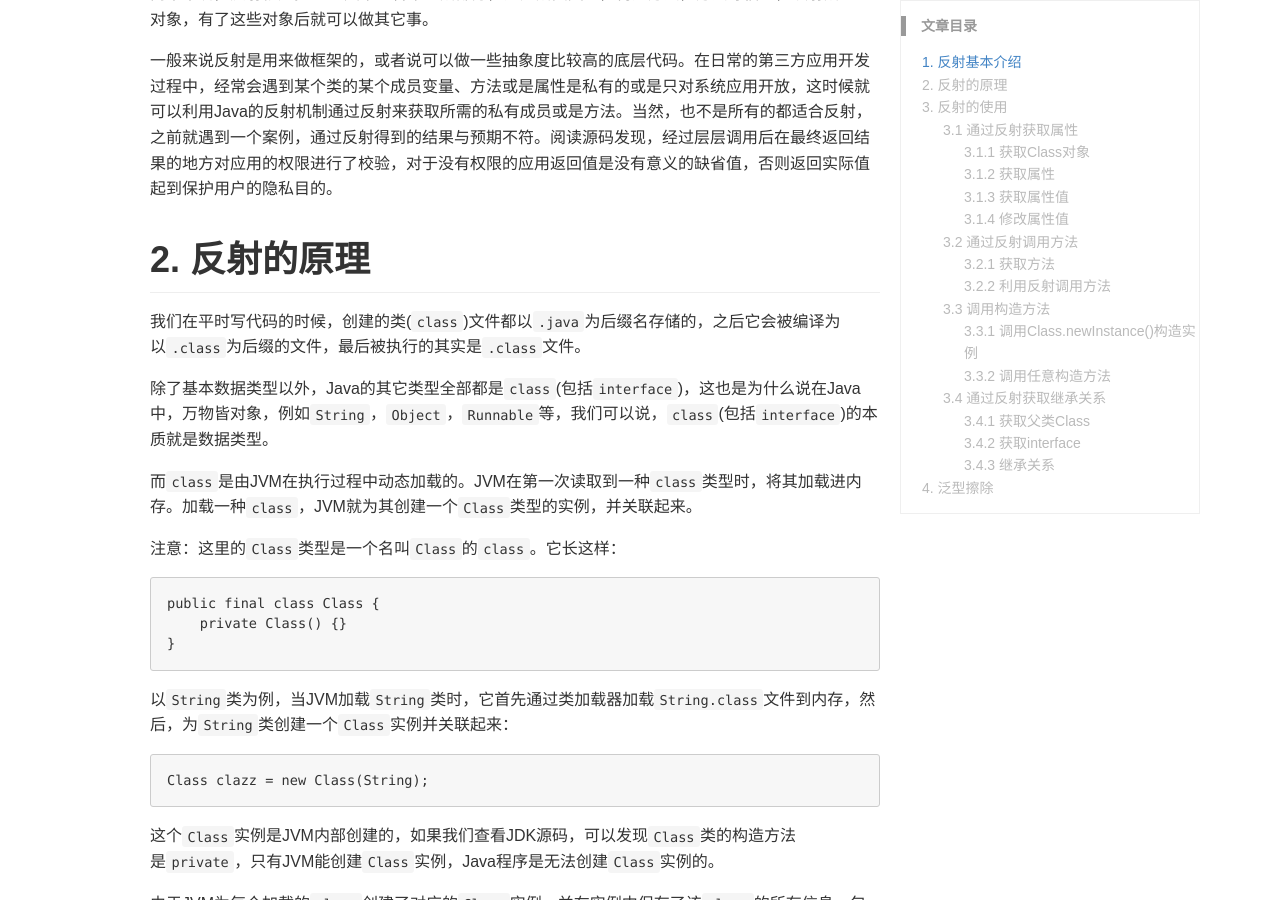
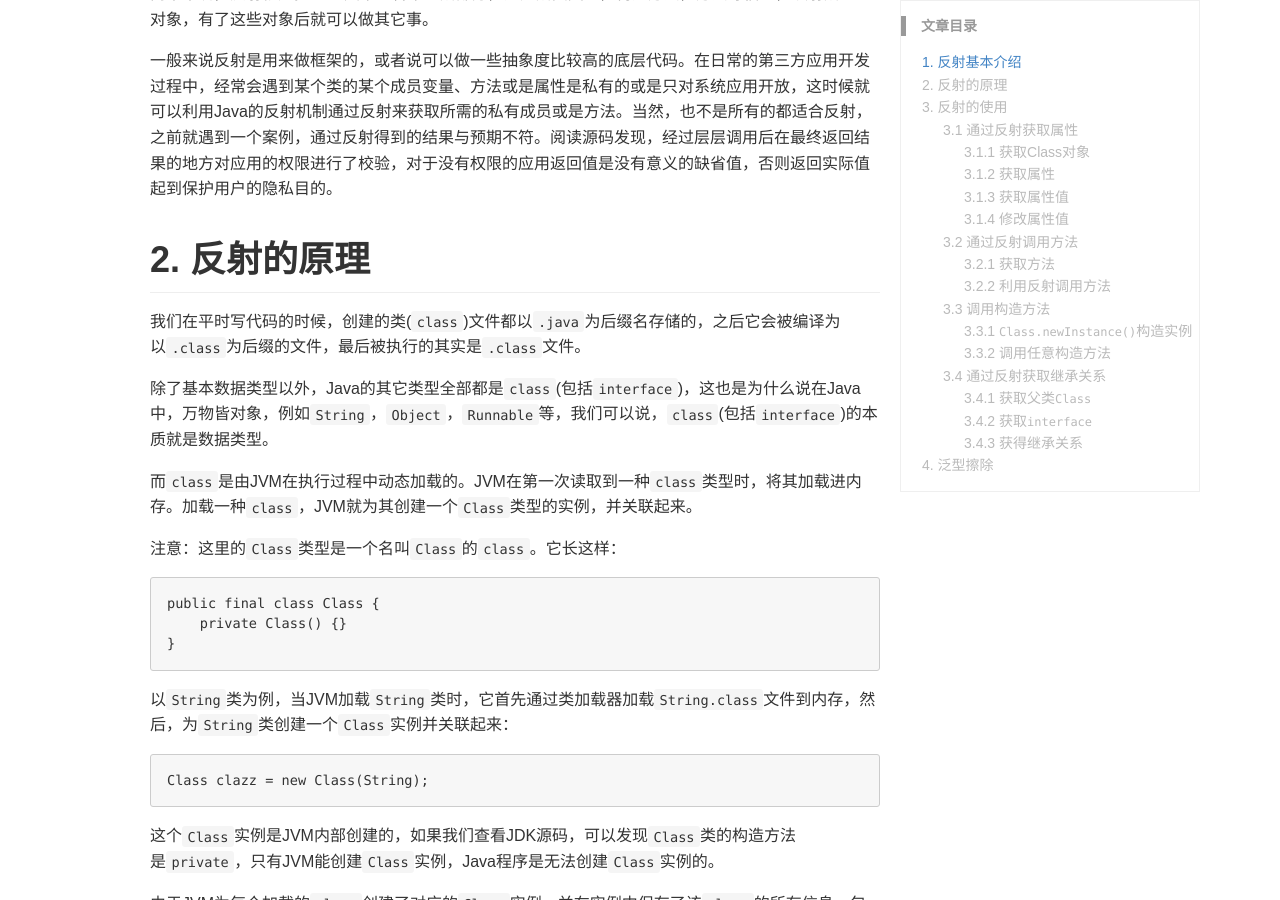
Before and after one commit to wenb1/wenb1.github.io, a Jekyll site: the page built from _posts/2020-05-17-java-reflection.md, in a window 1280 px wide and 900 px high, scrolled down 423 px. Built offline with Jekyll 4.4.1, drawn with Linux system fonts in a browser that asks for light colours; comment, search, counter and statistics services are not loaded; some of the changed text lies outside the part shown.

Commit message:
modify blog

````diff
--- a/_posts/2020-05-17-java-reflection.md
+++ b/_posts/2020-05-17-java-reflection.md
@@ -312,7 +312,7 @@
 
 ## 3.3 调用构造方法
 
-### 3.3.1 调用Class.newInstance()构造实例
+### 3.3.1 `Class.newInstance()`构造实例
 
 在上面的例子中，我们使用了`CollegeStudent c  = (CollegeStudent)collegeStudentClass.newInstance()`来构造实例，实际上，这个方法不是万能的，它只能调用`public`的无参构造方法。如果构造方法带有参数，或者不是public，就无法直接通过`Class.newInstance()`来调用。
 
@@ -333,7 +333,7 @@
 
 ## 3.4 通过反射获取继承关系
 
-### 3.4.1 获取父类Class
+### 3.4.1 获取父类`Class`
 
 ```java
 public class ReflectionDemo {
@@ -349,7 +349,7 @@
 
 ```
 
-### 3.4.2 获取interface
+### 3.4.2 获取`interface`
 
 ```java
 public class ReflectionDemo {
@@ -368,7 +368,7 @@
 
 此外，对所有`interface`的`Class`调用`getSuperclass()`返回的是`null`，获取接口的父接口要用`getInterfaces()`。
 
-### 3.4.3 继承关系
+### 3.4.3 获得继承关系
 
 当我们判断一个实例是否是某个类型时，正常情况下，使用`instanceof`操作符。
 
````
